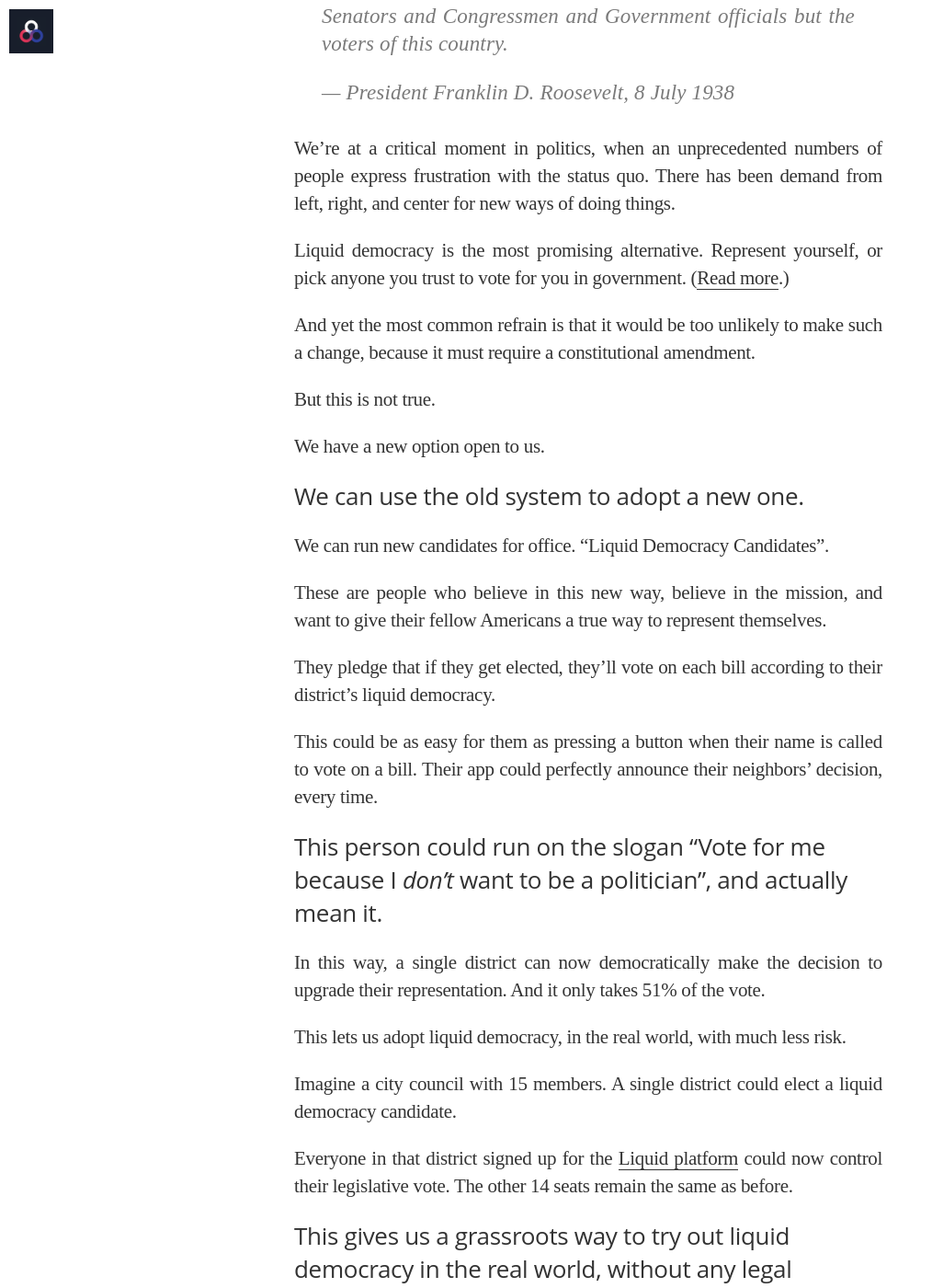
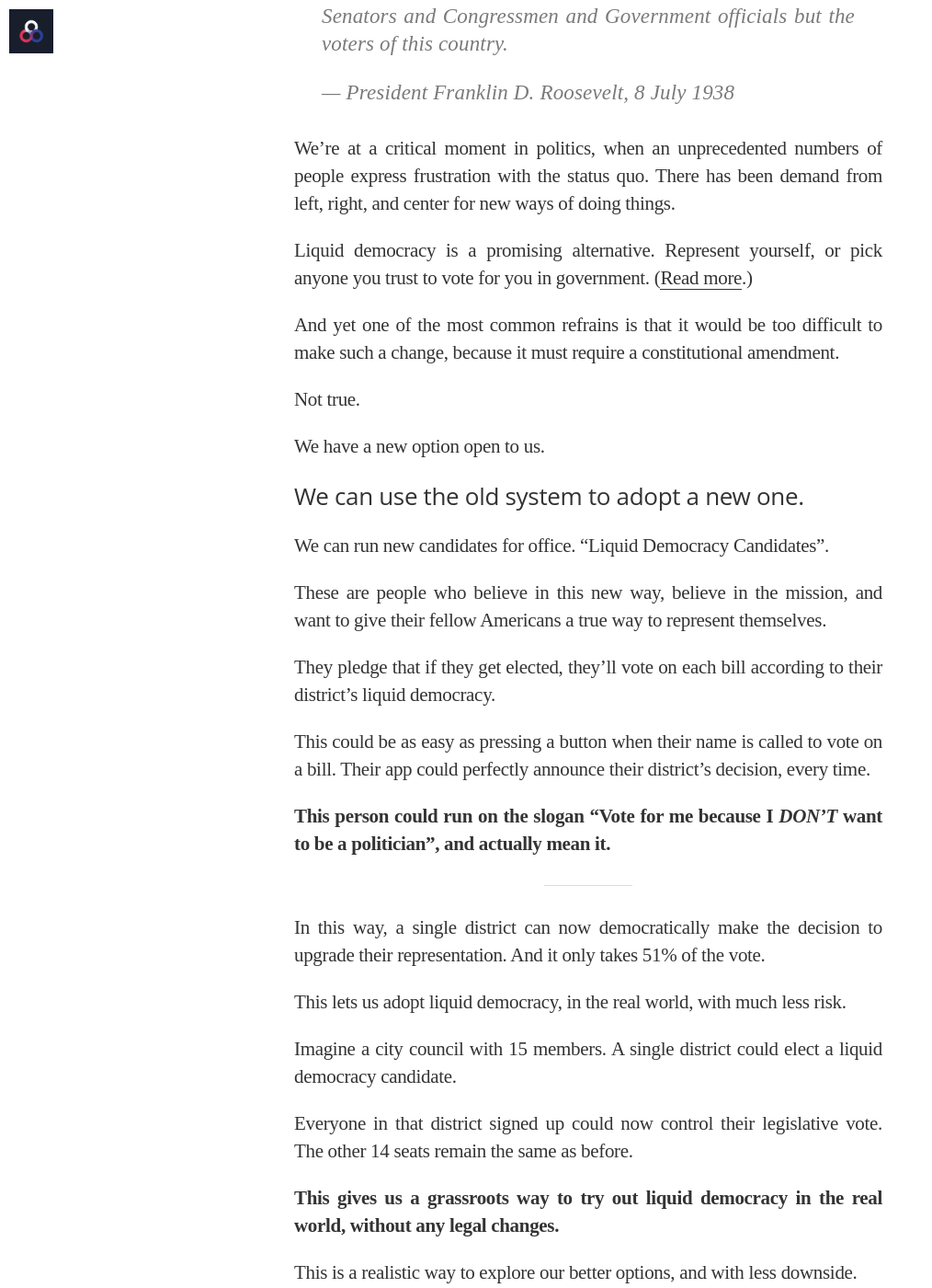
Before and after one commit to voteliquid/blog, a Jekyll site: the page built from _posts/2017-07-04-running-liquid-democracy-candidates.md, in a window 1280 px wide and 1400 px high, scrolled down 332 px. Shown: the whole window at 92% size, without its empty margins (0-1014 px from the left). Built offline with Jekyll 4.4.1, drawn with Linux system fonts in a browser that asks for light colours; nearby versions of some CDN libraries; some web fonts are replaced; some of the changed text lies outside the part shown.

Commit message:
Minor tweaks to ld-candidates

```diff
--- a/_posts/2017-07-04-running-liquid-democracy-candidates.md
+++ b/_posts/2017-07-04-running-liquid-democracy-candidates.md
@@ -12,11 +12,11 @@ thanks: Thanks to Megan Cress and Craig Robinson for reviewing early drafts.
 
 We’re at a critical moment in politics, when an unprecedented numbers of people express frustration with the status quo. There has been demand from left, right, and center for new ways of doing things.
 
-Liquid democracy is the most promising alternative. Represent yourself, or pick anyone you trust to vote for you in government. ([Read more](https://intro.liquid.vote).)
+Liquid democracy is a promising alternative. Represent yourself, or pick anyone you trust to vote for you in government. ([Read more](https://intro.liquid.vote).)
 
-And yet the most common refrain is that it would be too unlikely to make such a change, because it must require a constitutional amendment.
+And yet one of the most common refrains is that it would be too difficult to make such a change, because it must require a constitutional amendment.
 
-But this is not true.
+Not true.
 
 We have a new option open to us.
 
@@ -28,9 +28,11 @@ These are people who believe in this new way, believe in the mission, and want t
 
 They pledge that if they get elected, they'll vote on each bill according to their district’s liquid democracy.
 
-This could be as easy for them as pressing a button when their name is called to vote on a bill. Their app could perfectly announce their neighbors’ decision, every time.
+This could be as easy as pressing a button when their name is called to vote on a bill. Their app could perfectly announce their district’s decision, every time.
 
-## This person could run on the slogan “Vote for me because I *don’t* want to be a politician”, and actually mean it.
+**This person could run on the slogan “Vote for me because I *DON'T* want to be a politician”, and actually mean it.**
+
+--------
 
 In this way, a single district can now democratically make the decision to upgrade their representation. And it only takes 51% of the vote.
 
@@ -38,9 +40,9 @@ This lets us adopt liquid democracy, in the real world, with much less risk.
 
 Imagine a city council with 15 members. A single district could elect a liquid democracy candidate.
 
-Everyone in that district signed up for the [Liquid platform](https://liquid.vote) could now control their legislative vote. The other 14 seats remain the same as before.
+Everyone in that district signed up could now control their legislative vote. The other 14 seats remain the same as before.
 
-## This gives us a grassroots way to try out liquid democracy in the real world, without any legal changes.
+**This gives us a grassroots way to try out liquid democracy in the real world, without any legal changes.**
 
 This is a realistic way to explore our better options, and with less downside.
 
```
Also changed, not shown: other parts of _posts/2017-07-04-running-liquid-democracy-candidates.md (+1 -1 lines).
